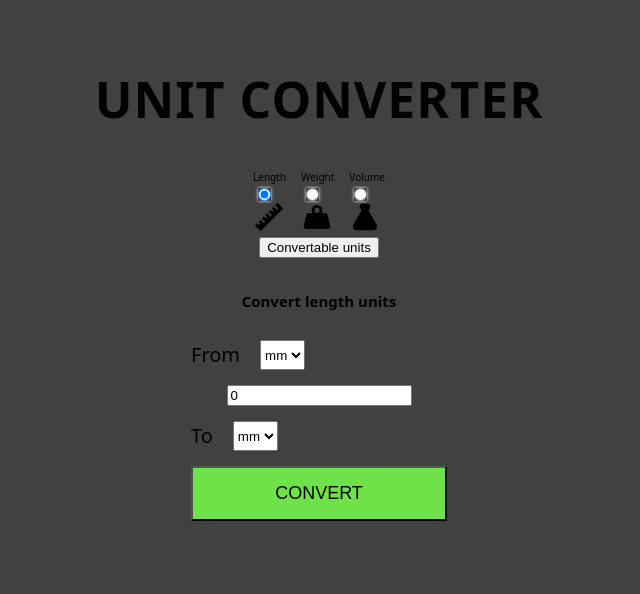
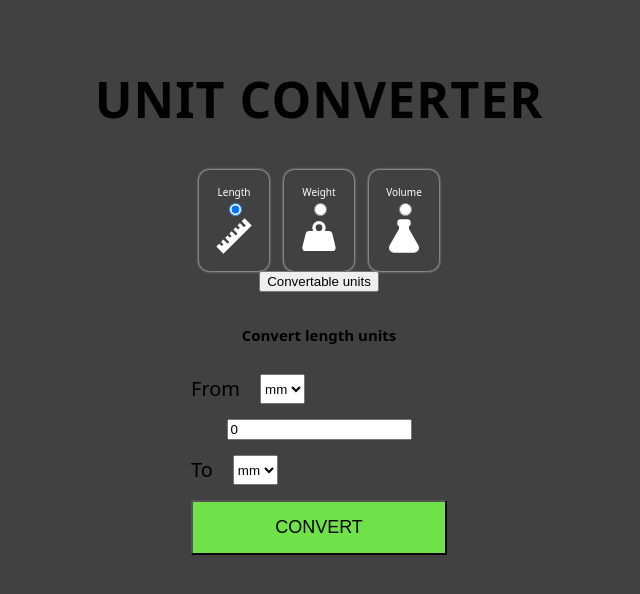
Before and after one commit to tamaskovacs0408/unit-converter, a React (Vite) app: page / in a window 1280 px wide. Shown: the top 594 px of the page, without its empty margins (321-961 px from the left). Built offline with nearby package versions, Linux system fonts and the light colour scheme.

Commit message:
Class update

```diff
--- a/src/UI/Button.tsx
+++ b/src/UI/Button.tsx
@@ -11,11 +11,10 @@ export default function Button(props: ButtonProps) {
 
   return (
     <>
-      <label htmlFor={id}>
+      <label htmlFor={id} className={classes.selectorButton}>
         {title}
         <input
           type='radio'
-          className={classes.selectorButton}
           id={id}
           name='unit'
           defaultChecked={id === "length"}
```
